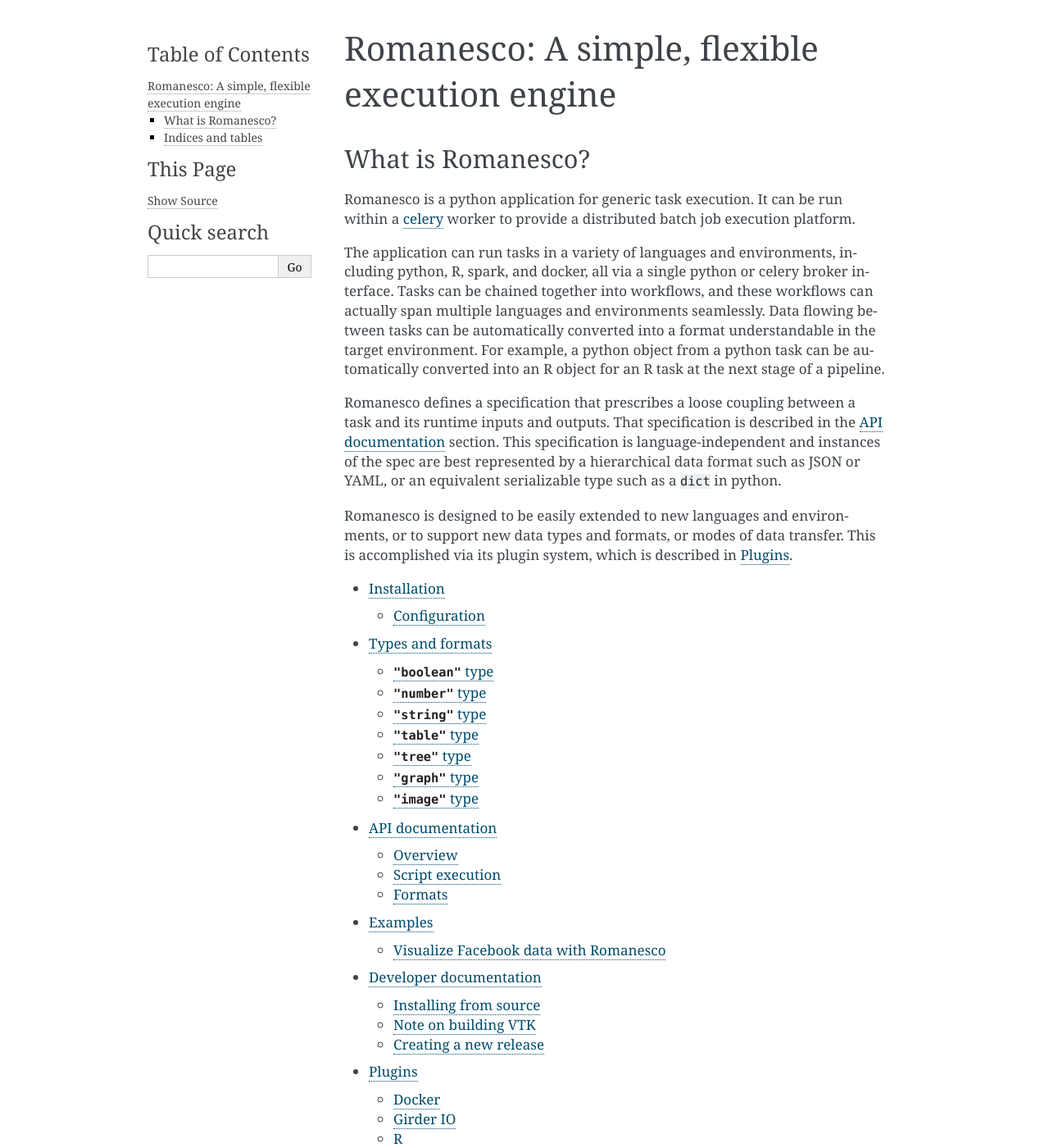
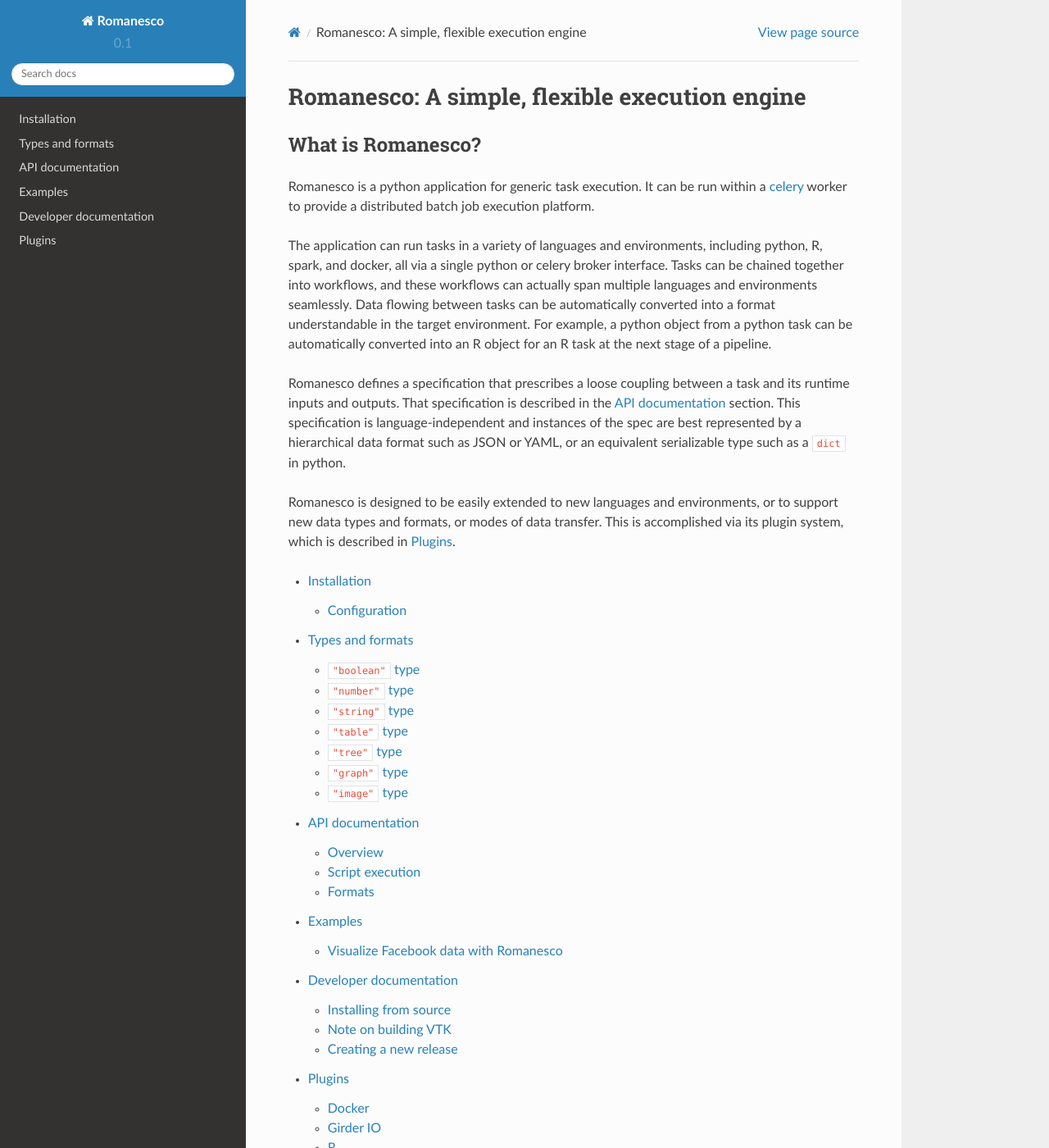
Before and after one commit to girder/girder_worker, a Sphinx documentation site: the page built from docs/index.rst, in a window 1280 px wide and 1400 px high. Shown: the whole window at 82% size. Built offline with Sphinx 7.4.7 and the Read the Docs theme 2.0.0, drawn with Linux system fonts in a browser that asks for light colours; some of the changed text lies outside the part shown.

Commit message:
Use readthedocs sphinx theme when building locally

```diff
--- a/docs/conf.py
+++ b/docs/conf.py
@@ -14,6 +14,16 @@
 
 import sys, os
 #import sphinx_bootstrap_theme
+
+# on_rtd is whether we are on readthedocs.org
+on_rtd = os.environ.get('READTHEDOCS', None) == 'True'
+
+if not on_rtd:  # only import and set the theme if we're building docs locally
+    import sphinx_rtd_theme
+    html_theme = 'sphinx_rtd_theme'
+    html_theme_path = [sphinx_rtd_theme.get_html_theme_path()]
+
+# otherwise, readthedocs.org uses their theme by default, so no need to specify it
 
 # If extensions (or modules to document with autodoc) are in another directory,
 # add these directories to sys.path here. If the directory is relative to the
```
